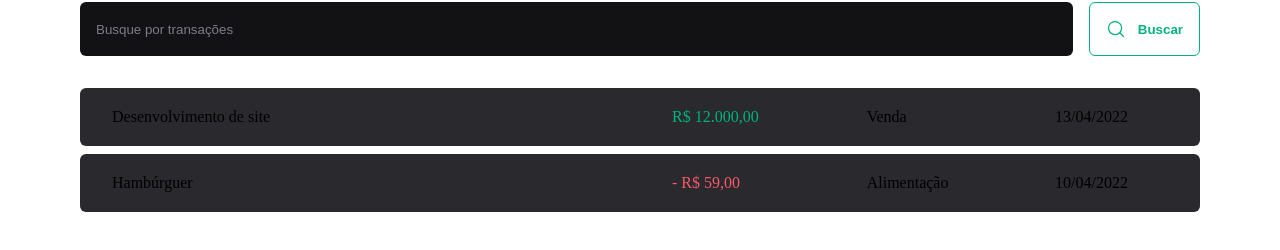
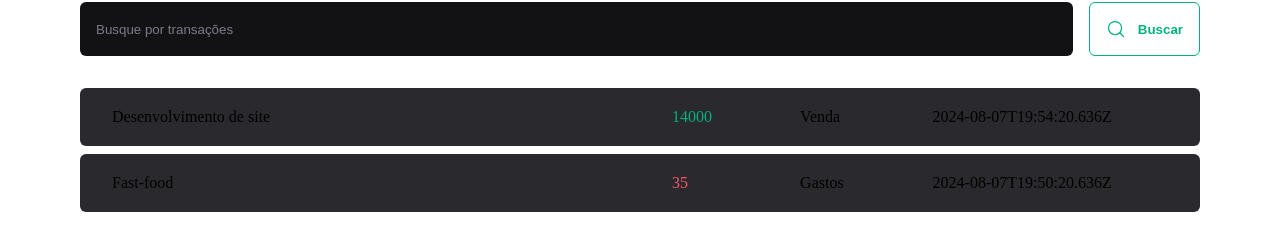
Before and after one commit to JoaoVitor0206/dt-money, a React (Vite) app: page / in a window 1280 px wide. Shown: the part 280-530 px from the top of the page. Built offline with nearby package versions, Linux system fonts and the light colour scheme; data requests are answered from the project's data file.

Commit message:
realizando requisição HTTP

```diff
--- a/src/pages/transactions/index.tsx
+++ b/src/pages/transactions/index.tsx
@@ -1,9 +1,32 @@
+import { useEffect, useState } from "react";
 import { Header } from "../../components/Header";
 import { Summary } from "../../components/Summary";
 import { SearchForm } from "../components/SearchForm";
 import { PriceHighlight, TransactionsContainer, TransactionsTable } from "./styles";
 
+interface Transaction {
+  id: number;
+  description: string;
+  type: 'income' | 'outcome';
+  price: number;
+  category: string;
+  createdAt: string;
+}
+
 export function Transactions() {
+  const [transactions, setTransactions] = useState<Transaction[]>([])
+
+  async function loadTransactions() {
+    const response = await fetch('http://localhost:3333/transactions')
+    const data = await response.json()
+
+    setTransactions(data)
+  }
+
+  useEffect(() => {
+    loadTransactions();
+  }, [])
+
   return (
     <div>
       <Header />
@@ -14,27 +37,20 @@
 
         <TransactionsTable>
           <tbody>
-            <tr>
-              <td width="50%">Desenvolvimento de site</td>
-              <td>
-                <PriceHighlight variant="income">
-                  R$ 12.000,00
-                </PriceHighlight>
-              </td>
-              <td>Venda</td>
-              <td>13/04/2022</td>
-            </tr>
-
-            <tr>
-              <td width="50%">Hambúrguer</td>
-              <td>
-                <PriceHighlight variant="outcome">
-                  - R$ 59,00
-                </PriceHighlight>
-              </td>
-              <td>Alimentação</td>
-              <td>10/04/2022</td>
-            </tr>
+            {transactions.map(transaction => {
+              return (
+                <tr key={transaction.id}>
+                  <td width="50%">{transaction.description}</td>
+                      <td>
+                        <PriceHighlight variant={transaction.type}>
+                          {transaction.price}
+                        </PriceHighlight>
+                      </td>
+                    <td>{transaction.category}</td>
+                  <td>{transaction.createdAt}</td>
+                </tr>
+                )
+            })}
           </tbody>
         </TransactionsTable>
       </TransactionsContainer>
```
